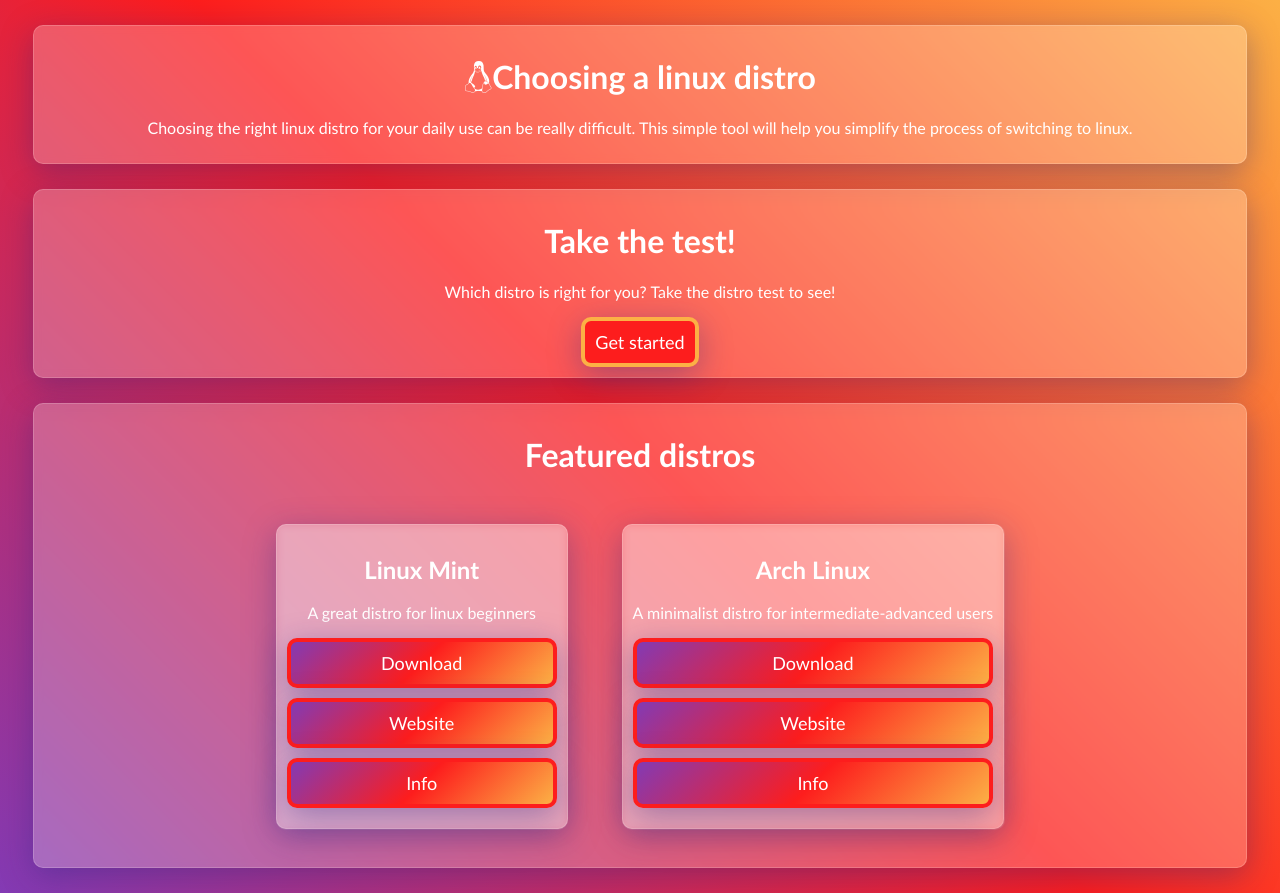
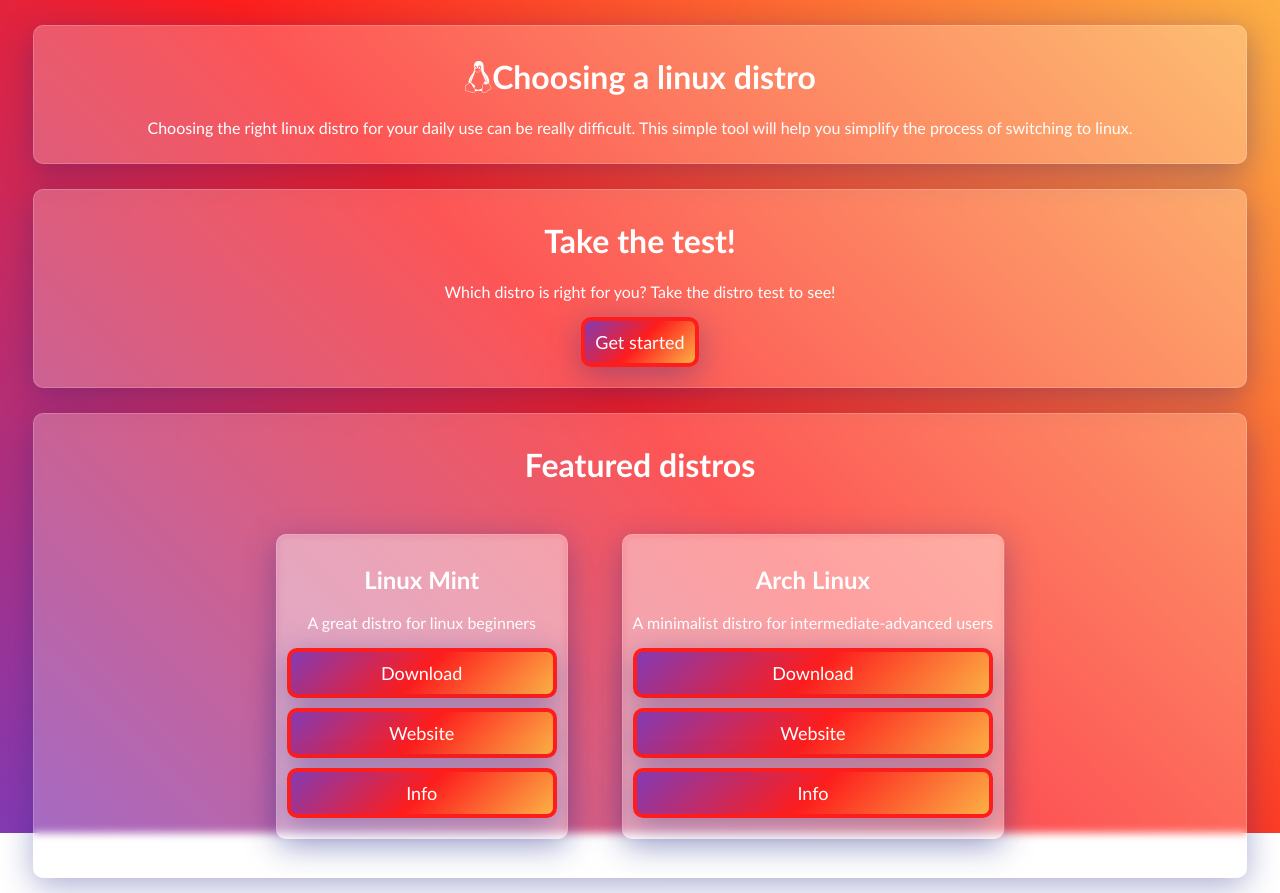
Before and after one commit to sidgames5/distro-finder, a plain HTML site: page index.html in a window 1280 px wide. Drawn offline with Linux system fonts and the light colour scheme.

Commit message:
start making the distro test

```diff
--- a/global.css
+++ b/global.css
@@ -14,39 +14,28 @@
     color: white;
 }
 
-button {
-    background-color: rgba(253,29,29,1);
-    padding: 10px;
-    font-size: large;
-    border: 4px solid rgba(252, 176, 69, 1);
-    border-radius: 10px;
-    box-shadow: 0 8px 32px 0 rgba( 31, 38, 135, 0.37 );
-}
-
-button:hover {
-    background-color: rgb(165, 20, 20);
-    border: 4px solid rgba(131,58,180,1);
-    transition: background-color, border-bottom-color, border-left-color, border-right-color, border-top-color;
-    transition-duration: 250ms;
-}
-
 body {
     background: rgb(131,58,180);
     background: linear-gradient(45deg, rgba(131,58,180,1) 0%, rgba(253,29,29,1) 50%, rgba(252,176,69,1) 100%);
+    background-repeat: no-repeat;
+    height: 100vh;
 }
 
-.fdist button {
+button {
     background: linear-gradient(135deg, rgba(131,58,180,1) 0%, rgba(253,29,29,1) 50%, rgba(252,176,69,1) 100%);
     padding: 10px;
     font-size: large;
     border: 4px solid rgba(253,29,29,1);
     border-radius: 10px;
     box-shadow: 0 8px 32px 0 rgba( 31, 38, 135, 0.37 );
-    width: 100%;
     margin-bottom: 10px;
 }
 
-.fdist button:hover {
+.fdist button {
+    width: 100%;
+}
+
+button:hover {
     background: linear-gradient(135deg, rgba(131,58,180,1) 0%, rgba(253,29,29,1) 50%, rgba(252,176,69,1) 100%);
     border: 4px solid rgba(131,58,180,1);
     transition: background-color, border-bottom-color, border-left-color, border-right-color, border-top-color;
--- a/index.html
+++ b/index.html
@@ -19,7 +19,7 @@
         <div class="card" align="center">
             <h1>Take the test!</h1>
             <p>Which distro is right for you? Take the distro test to see!</p>
-            <button>Get started</button>
+            <a href="test.html"><button>Get started</button></a>
         </div>
         <div class="card featured" align="center">
             <h1>Featured distros</h1>
@@ -29,18 +29,18 @@
                         <div class="card fdist" align="center">
                             <h2>Linux Mint</h2>
                             <p>A great distro for linux beginners</p>
-                            <button>Download</button>
-                            <button>Website</button>
-                            <button>Info</button>
+                            <a href="https://linuxmint.com/"><button>Download</button></a>
+                            <a href="https://www.linuxmint.com/download.php"><button>Website</button></a>
+                            <a href="https://distrowatch.com/table.php?distribution=mint"><button>Info</button></a>
                         </div>
                     </td>
                     <td>
                         <div class="card fdist" align="center">
                             <h2>Arch Linux</h2>
                             <p>A minimalist distro for intermediate-advanced users</p>
-                            <button>Download</button>
-                            <button>Website</button>
-                            <button>Info</button>
+                            <a href="https://archlinux.org/"><button>Download</button></a>
+                            <a href="https://archlinux.org/download/"><button>Website</button></a>
+                            <a href="https://distrowatch.com/table.php?distribution=arch"><button>Info</button></a>
                         </div>
                     </td>
                 </tr>
```
Also changed, not shown: test.html (added, +27 -0 lines).
